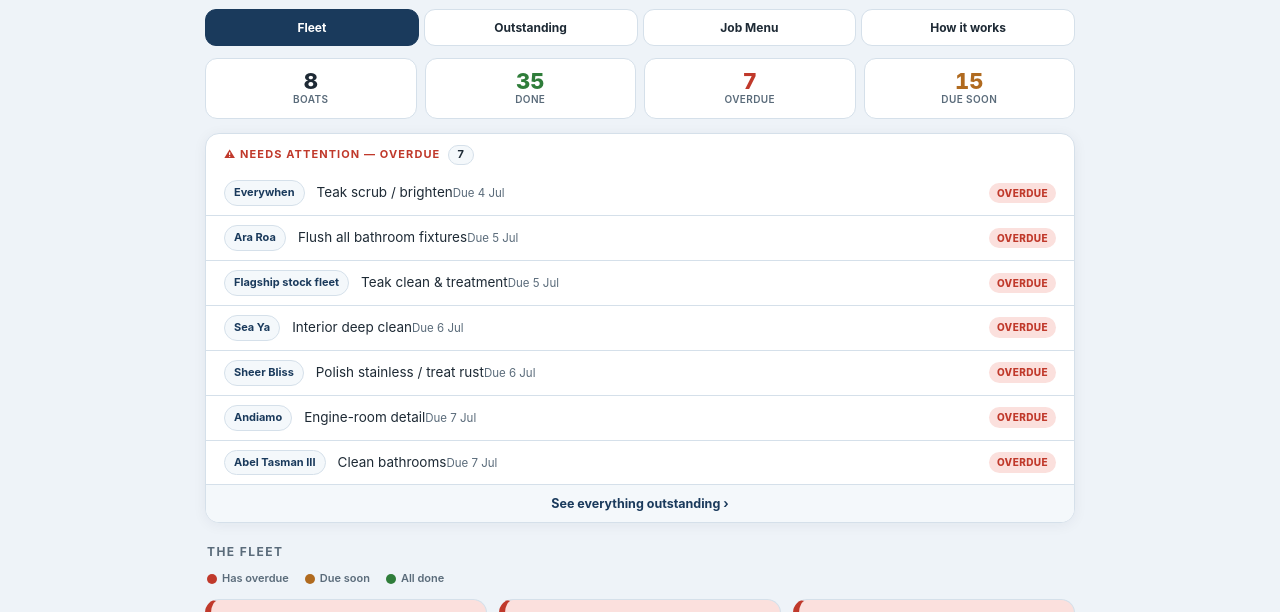
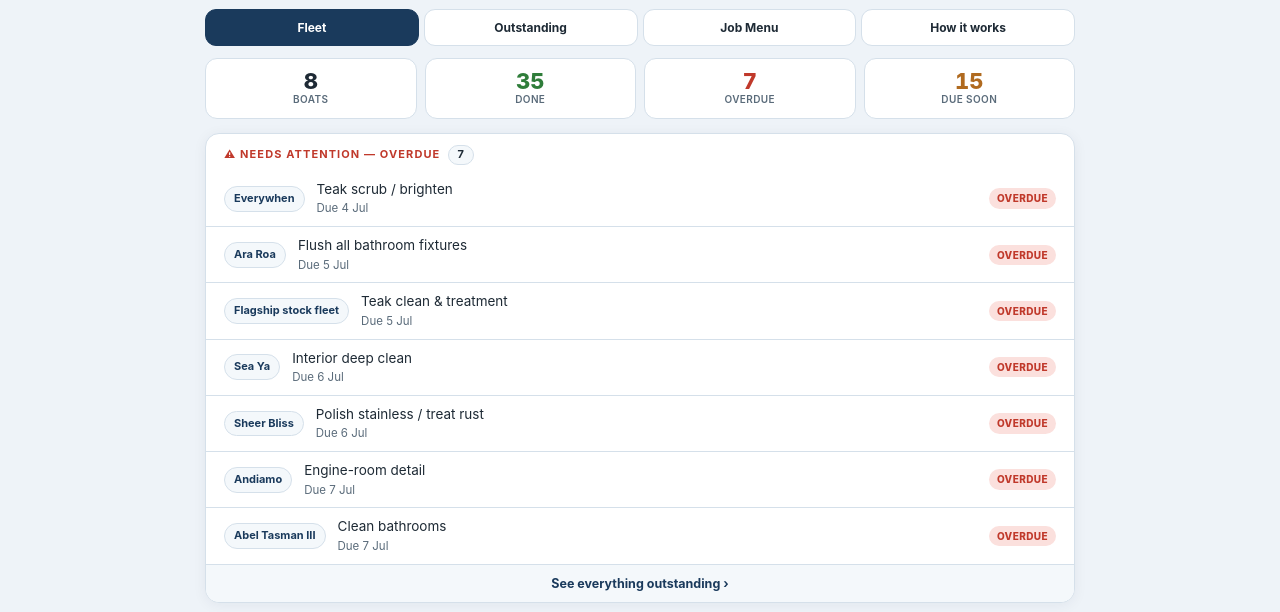
Before and after one commit to MarineHQ/marinehq-dashboard-demo, a plain HTML site: page index.html in a window 1280 px wide. Shown: the part 163-775 px from the top of the page. Drawn offline with Linux system fonts and the light colour scheme.

Commit message:
Fix job name / due date stacking in list rows

```diff
--- a/index.html
+++ b/index.html
@@ -68,7 +68,7 @@
   .sec .item:first-of-type{border-top:none}
   .box{width:22px;height:22px;border-radius:6px;flex:none;border:2px solid var(--line);display:grid;place-items:center;font-size:13px;font-weight:900;color:#fff}
   .item.done .box{background:var(--done);border-color:var(--done)}
-  .item .txt{flex:1;min-width:0} .item .txt .j{font-size:13.5px} .item .txt .s{font-size:11.5px;color:var(--ink-soft);margin-top:1px}
+  .item .txt{flex:1;min-width:0;display:flex;flex-direction:column} .item .txt .j{font-size:13.5px} .item .txt .s{font-size:11.5px;color:var(--ink-soft);margin-top:1px}
   .pill{flex:none;font-size:10px;font-weight:800;text-transform:uppercase;letter-spacing:.04em;padding:3px 8px;border-radius:20px}
   .pill.done{background:var(--done-bg);color:var(--done)} .pill.soon{background:var(--out-bg);color:var(--out)} .pill.overdue{background:var(--over-bg);color:var(--over)} .pill.booked{background:var(--o-bg);color:var(--o)}
   .item.done .pill{background:var(--done-bg);color:var(--done)}
```
